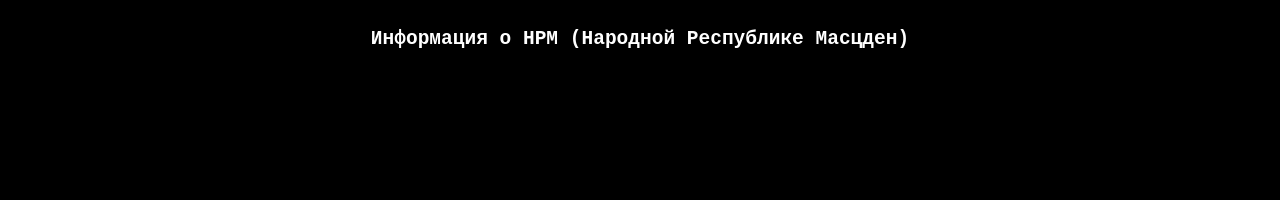
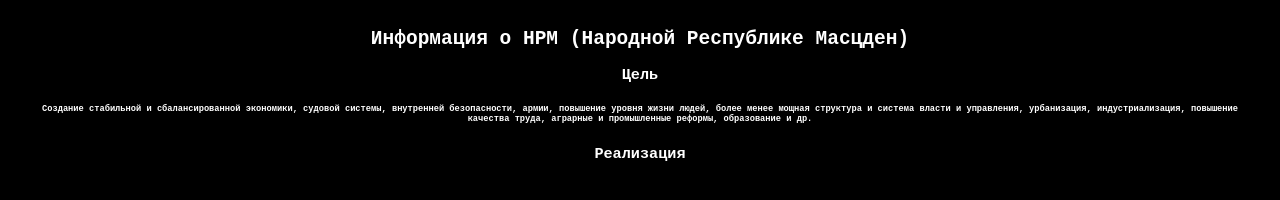
Before and after one commit to qwery349/nrm, a plain HTML site: page index.html in a window 1280 px wide. Drawn offline with Linux system fonts and the light colour scheme.

Commit message:
Update index.html

```diff
--- a/index.html
+++ b/index.html
@@ -3,6 +3,9 @@
 <body>
   <center>
     <h2>Информация о НРМ (Народной Республике Масцден)</h2>
+    <h3>Цель</h3>
+    <h6>Создание стабильной и сбалансированной экономики, судовой системы, внутренней безопасности, армии, повышение уровня жизни людей, более менее мощная структура и система власти и управления, урбанизация, индустриализация, повышение качества труда, аграрные и промышленные реформы, образование и др.</h6>
+    <h3>Реализация</h3>
   </center>
 </body>
 
```
